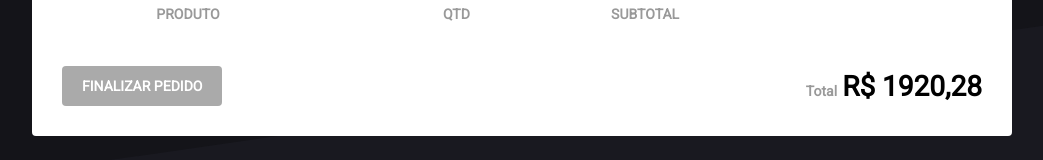
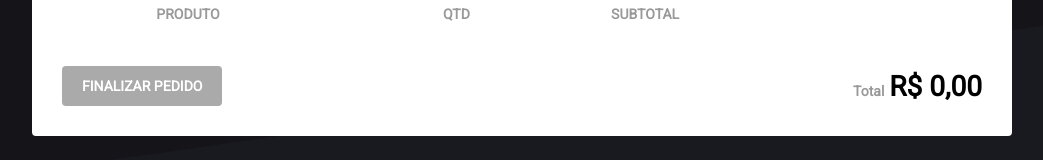
Before and after one commit to ItsJuniorDias/RocketShoes-Redux, a React (Create React App) app: page /cart in a window 1280 px wide. Shown: the part 209-369 px from the top of the page, without its empty margins (118-1161 px from the left). Built offline with nearby package versions, Linux system fonts and the light colour scheme; the HTML template or start-up script is replaced by a standard one.

Commit message:
calculating totals

```diff
--- a/src/pages/Cart/index.js
+++ b/src/pages/Cart/index.js
@@ -9,7 +9,7 @@
 
 import { Container,ProductTable,Total } from './styles';
 
-function Cart({ cart, removeFromCart, updateAmount }) {
+function Cart({ cart, total, removeFromCart, updateAmount }) {
  function increment(product) {
      updateAmount(product.id, product.amount + 1 );
  }
@@ -71,7 +71,7 @@
           <button type="button">Finalizar Pedido</button>
           <Total>
             <span>Total</span>
-            <strong>R$ 1920,28 </strong>
+            <strong>{total} </strong>
             </Total>
         </footer>
       </Container>
@@ -83,6 +83,9 @@
     ...product,
     subtotal: formatPrice(product.price * product.amount),
   })),
+  total: formatPrice( state.cart.reduce((total, product) => {
+    return total + product.price *  product.amount;
+  }, 0)),
 });
 
 const mapDispatchToProps = dispatch =>
```
